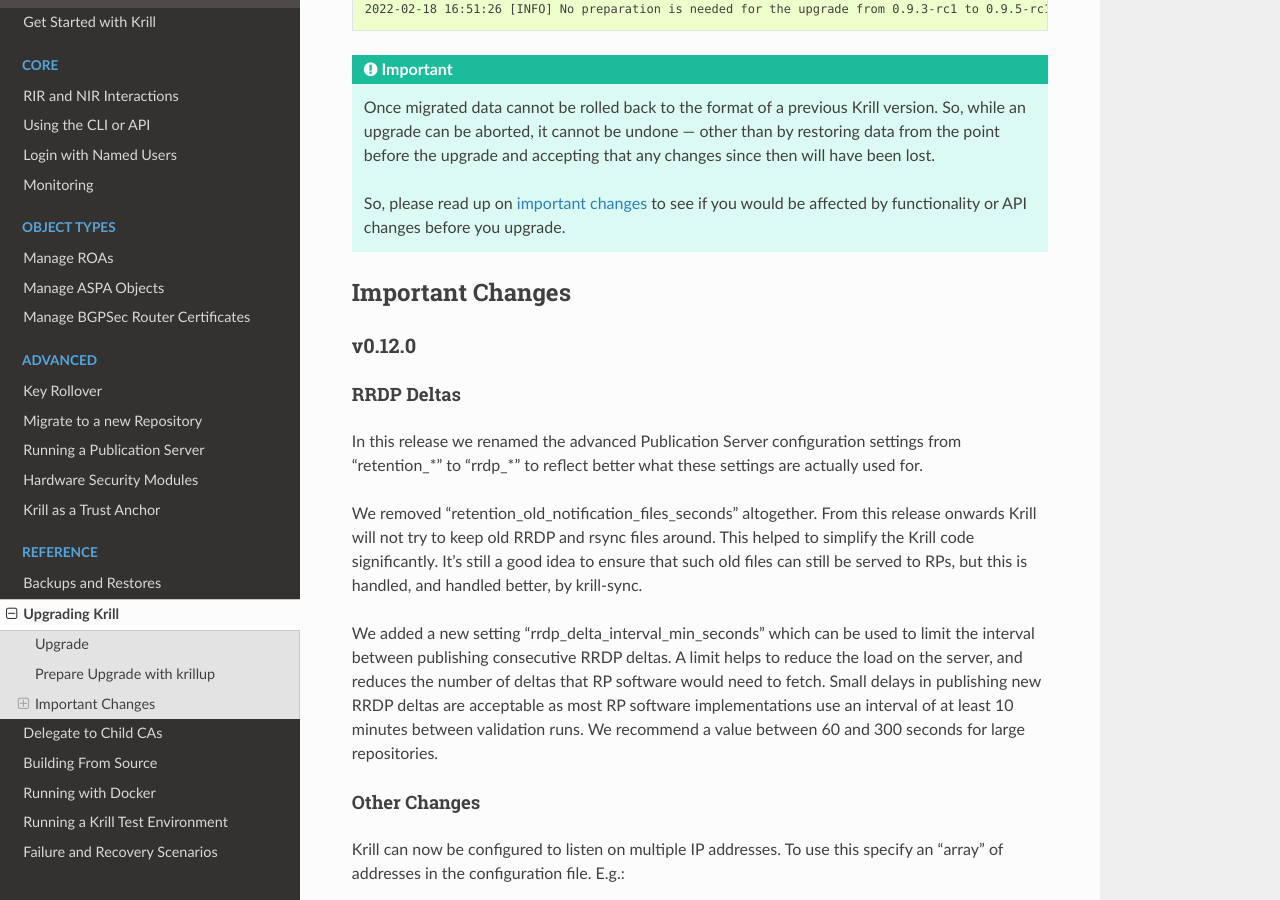
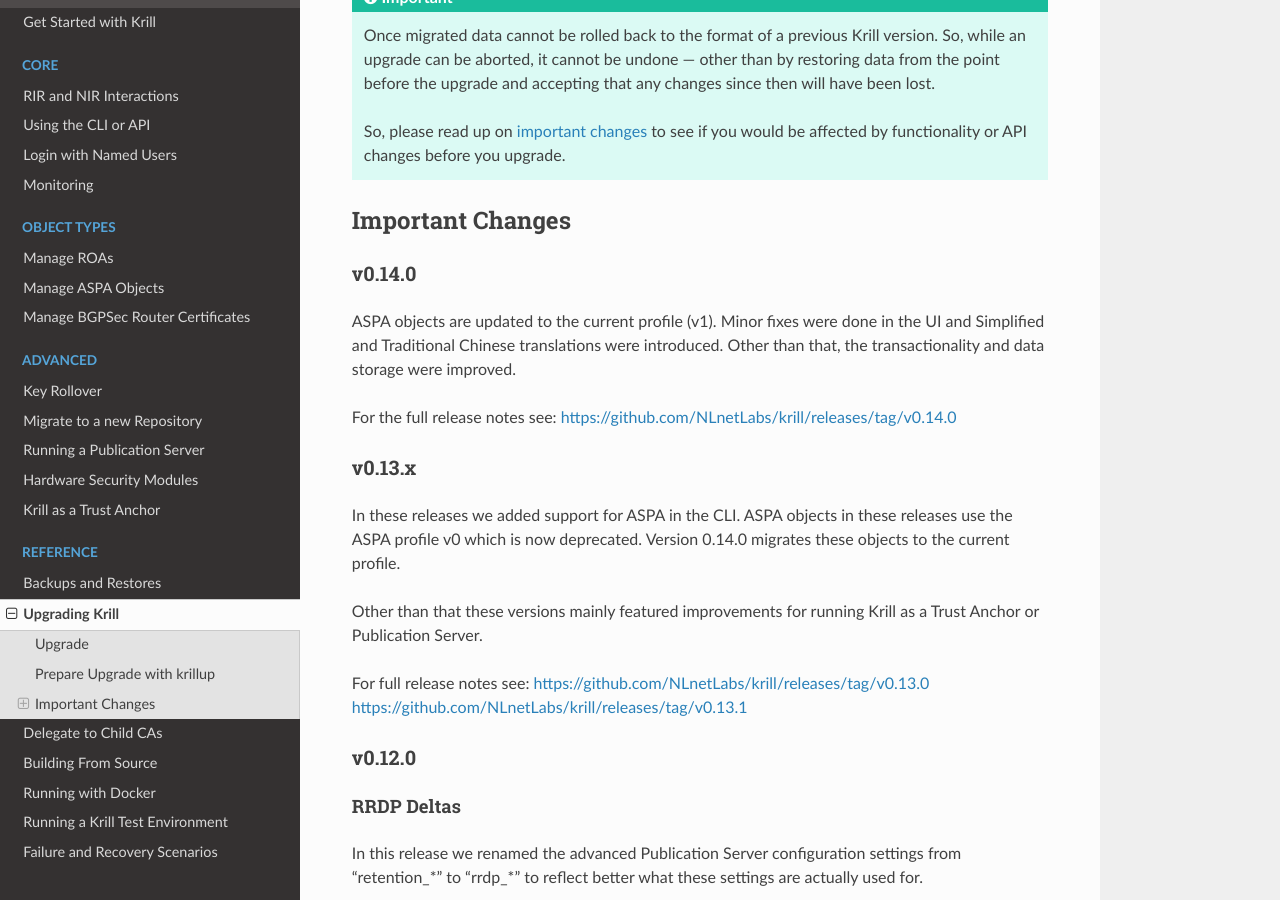
Before and after one commit to NLnetLabs/krill-manual, a Sphinx documentation site: the page built from source/upgrade.rst, in a window 1280 px wide and 900 px high, scrolled down 1358 px. Built offline with Sphinx 7.4.7 and the Read the Docs theme 2.0.0, drawn with Linux system fonts in a browser that asks for light colours; the version number could not be read and is left out; some of the changed text lies outside the part shown.

Commit message:
Update upgrade text and version change info.

```diff
--- a/source/upgrade.rst
+++ b/source/upgrade.rst
@@ -13,13 +13,14 @@
 
 As the first step of this upgrade, any data that needs to be migrated
 is prepared under a new directory called :file:`upgrade-data` under the
-:file:`data_dir` you configured. If you used a package to install Krill
-then the latter would be :file:`/var/lib/krill/data`.
+:file:`storage_uri` (or `data_dir`) you configured. If you used a package
+to install Krill then the latter would be :file:`/var/lib/krill/data`.
 
 If all is well then Krill will rename directories under the :file:`data_dir`
 and archive your old data structures under directories called
-:samp:`arch_cas_{version}` and/or :samp:`arch_pubd_{version}`. You can
-safely remove these directories in order to save space later.
+:samp:`arch_*`. You can safely remove these directories in order to save
+space later. If you leave them in place, they will be replaced when Krill
+needs to upgrade again.
 
 It is unlikely that a data migration should fail. We use automated and
 manual testing to make sure that these migrations work. But, of course
@@ -87,6 +85,31 @@
 -----------------
 
 .. _doc_krill_important_changes:
+
+v0.14.0
+~~~~~~~
+
+ASPA objects are updated to the current profile (v1). Minor fixes were
+done in the UI and Simplified and Traditional Chinese translations were
+introduced. Other than that, the transactionality and data storage were
+improved.
+
+For the full release notes see:
+https://github.com/NLnetLabs/krill/releases/tag/v0.14.0
+
+v0.13.x
+~~~~~~~
+
+In these releases we added support for ASPA in the CLI. ASPA objects in
+these releases use the ASPA profile v0 which is now deprecated. Version
+0.14.0 migrates these objects to the current profile.
+
+Other than that these versions mainly featured improvements for running
+Krill as a Trust Anchor or Publication Server.
+
+For full release notes see:
+https://github.com/NLnetLabs/krill/releases/tag/v0.13.0
+https://github.com/NLnetLabs/krill/releases/tag/v0.13.1
 
 v0.12.0
 ~~~~~~~
```
Also changed, not shown: other parts of source/upgrade.rst (+0 -3 lines).
